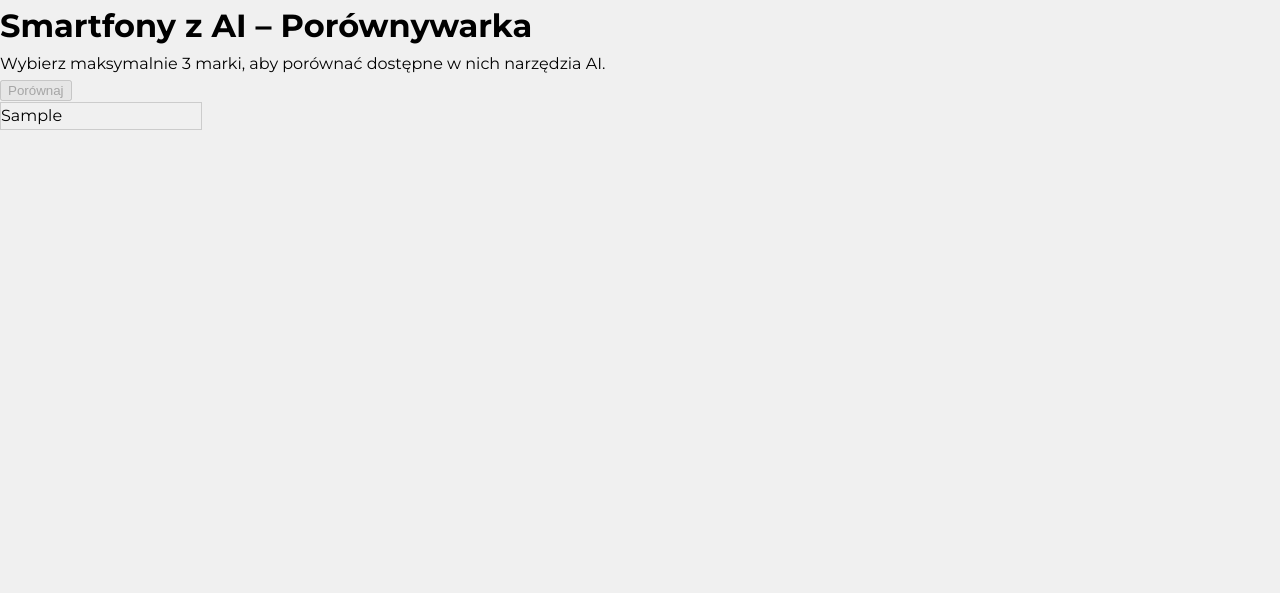
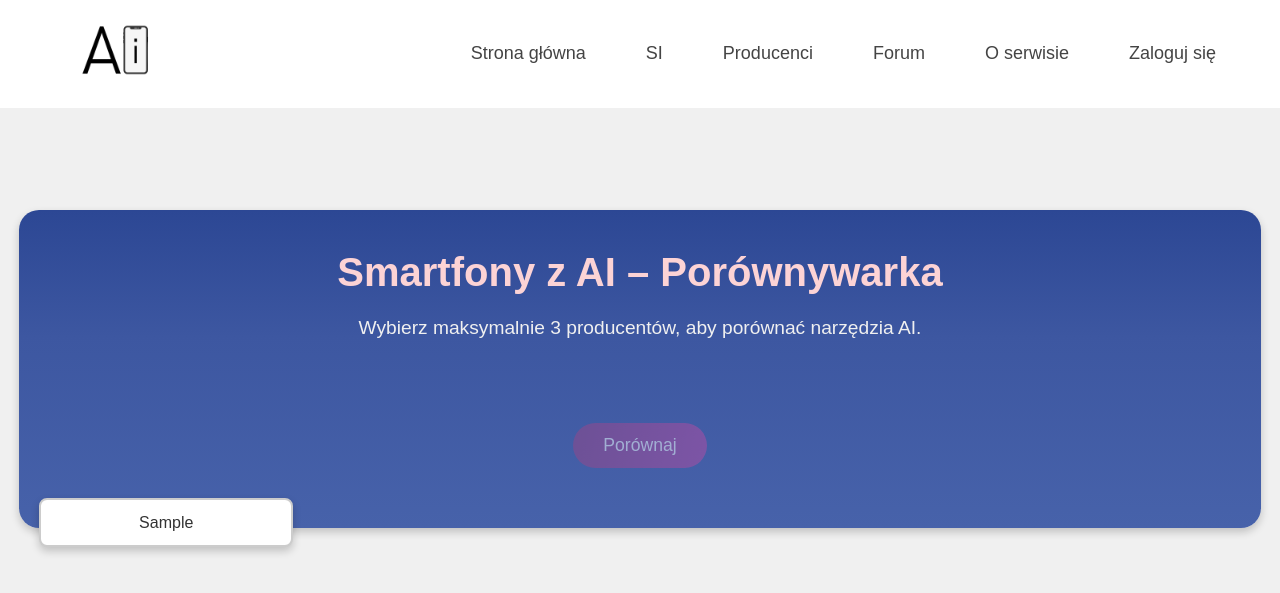
Before and after one commit to maksimus209/praca_licencjacka, a PHP site: page /comparison.php in a window 1280 px wide. Shown: the top 593 px of the page. Run offline with PHP 8.4, Linux system fonts and the light colour scheme; tables that the repository leaves empty or names only in its code hold one stand-in row (values such as "Sample post").

Commit message:
zmieniony widok porównywarki

```diff
--- a/comparison.php
+++ b/comparison.php
@@ -1,44 +1,33 @@
 <?php
-require_once 'autoryzacja.php'; // plik łączący z bazą danych
+require_once 'autoryzacja.php'; // łączy z bazą ($conn)
 
-// 1) Pobierz wszystkie marki z bazy
-$sql = "SELECT idProducent, nazwa FROM AI_Tools ORDER BY nazwa";
-$result = $conn->query($sql);
-$brands = [];
-while($row = $result->fetch_assoc()) {
-    $brands[$row['idProducent']] = $row['nazwa'];
+// [1] POBRANIE LISTY PRODUCENTÓW / MODELI (opcjonalnie)
+$sql = "SELECT idProducent, nazwa FROM Phones ORDER BY nazwa ASC";
+$res = $conn->query($sql);
+$phones = [];
+while ($row = $res->fetch_assoc()) {
+    $phones[$row['idProducent']] = $row['nazwa'];
 }
 
-// 2) Obsługa formularza – gdy klikamy „Porównaj”
-$selectedBrands = []; // przechowa idProducent dla wybranych marek
-$comparisonTable = null; // ewentualnie zmienna do przechowywania danych AI
-
+// [2] Sprawdzamy, czy wysłano zapytanie o porównanie
+$selectedIDs = []; // przechowa idProducent
 if ($_SERVER['REQUEST_METHOD'] === 'POST' && isset($_POST['compare'])) {
-    // Wybrane marki, np. brand1, brand2, brand3
-    $selectedBrands = array_filter([
+    // w formie JSON lub w formie hidden inputów: brand1, brand2, brand3
+    $selectedIDs = array_filter([
         $_POST['brand1'] ?? null,
         $_POST['brand2'] ?? null,
         $_POST['brand3'] ?? null
     ]);
 
-    // Maksymalnie 3 marki, conajmniej 2
-    if (count($selectedBrands) >= 2) {
-        // Pobierz nazwy narzędzi z AI_Tools
-        // (Załóżmy, że mamy w bazie kolumny asystentGłosowy, analizaDanych itd.)
-        // lub dynamicznie z innej tabeli Tools -> przerabiamy do wyświetlenia.
-
-        // Tworzymy dynamiczne zapytanie
-        // Zakładamy, że w AI_Tools mamy 1 rekord = 1 producent, kolumny to narzędzia
-        $inClause = implode(',', array_map('intval', $selectedBrands));
+    // jeśli >= 2, tworzymy zapytanie
+    if (count($selectedIDs) >= 2) {
+        $inClause = implode(',', array_map('intval', $selectedIDs));
         $sqlAi = "SELECT * FROM AI_Tools WHERE idProducent IN ($inClause)";
-        $resultAi = $conn->query($sqlAi);
-        $rowsAi = [];
-        while($rowAi = $resultAi->fetch_assoc()) {
-            $rowsAi[$rowAi['idProducent']] = $rowAi;
+        $rAi = $conn->query($sqlAi);
+        $aiRows = [];
+        while ($a = $rAi->fetch_assoc()) {
+            $aiRows[$a['idProducent']] = $a;
         }
-        // $rowsAi będzie tablicą [idProducent => [nazwa => ..., asystentGłosowy => ..., ...]]
-
-        $comparisonTable = $rowsAi;
     }
 }
 
@@ -47,59 +36,72 @@ if ($_SERVER['REQUEST_METHOD'] === 'POST' && isset($_POST['compare'])) {
 <html lang="pl">
 <head>
     <meta charset="UTF-8">
-    <title>Porównywarka smartfonów z AI</title>
+    <title>Porównywarka AI w smartfonach</title>
     <link rel="stylesheet" href="css/main.css">
     <link rel="stylesheet" href="css/comparison.css">
-    <link rel="preconnect" href="https://fonts.gstatic.com" crossorigin>
-    <link href="https://fonts.googleapis.com/css2?family=Roboto:wght@400;700&family=Montserrat:wght@400;700&display=swap" rel="stylesheet">
-
 </head>
 <body>
+<header class="header">
+    <div class="container">
+        <a href="strona_glowna.html"><img src="photos_licencjat/logo.png" alt="Logo Ai"></a>
+        <nav class="nav">
+            <ul>
+                <li><a href="strona_glowna.html">Strona główna</a></li>
+                <li><a href="si.html">SI</a></li>
+                <li><a href="producent.html">Producenci</a></li>
+                <li><a href="">Forum</a></li>
+                <li><a href="serwis.html">O serwisie</a></li>
+                <li><a href="">Zaloguj się</a></li>
+            </ul>
+        </nav>
+    </div>
+</header>
+<section class="comparison">
+<div class="compare-container">
+    <h1>Smartfony z AI – Porównywarka</h1>
+    <p>Wybierz maksymalnie 3 producentów, aby porównać narzędzia AI.</p>
 
-<h1>Smartfony z AI – Porównywarka</h1>
-<p>Wybierz maksymalnie 3 marki, aby porównać dostępne w nich narzędzia AI.</p>
-
-<form method="POST" action="">
-    <!-- Pola ukryte / inputy, w których będziemy zapisywać wybór z JavaScript -->
+    <!-- Sekcja: Wybór producentów -->
+    <form method="POST" class="compare-form">
+        <!-- inputy hidden -->
         <input type="hidden" name="brand1" id="brand1" />
         <input type="hidden" name="brand2" id="brand2" />
         <input type="hidden" name="brand3" id="brand3" />
 
-    <!-- Przycisk Porównaj (pojawia się, gdy co najmniej 2 brandy są wybrane) -->
-    <button type="submit" name="compare" id="compareBtn" disabled>Porównaj</button>
+        <div id="chosenList" class="chosen-list">
+            <!-- tu wyświetlimy nazwy wybranych producentów -->
+        </div>
+
+        <button type="submit" name="compare" id="compareBtn" class="compare-btn" disabled>Porównaj</button>
     </form>
 
-<!-- Tutaj lista marek / dropdown / okienko z JS -->
-<div id="brandDropdown" style="border:1px solid #ccc; width:200px; display:none;">
+    <!-- Dropdown z listą producentów (początkowo ukryty) -->
+    <div id="brandDropdown" class="brand-dropdown">
         <ul>
-        <?php foreach($brands as $id => $nazwa): ?>
-            <li data-id="<?= $id; ?>"><?= $nazwa; ?></li>
+            <?php foreach ($phones as $pid => $pname): ?>
+                <li data-id="<?= $pid; ?>"><?= $pname; ?></li>
             <?php endforeach; ?>
         </ul>
     </div>
 
-<!-- Sekcja z wynikami porównania -->
-<?php if ($comparisonTable): ?>
+    <!-- Gdy POST z co najmniej 2 brandami -->
+    <?php if (!empty($selectedIDs) && count($selectedIDs)>=2): ?>
         <h2>Wyniki porównania</h2>
-    <table border="1" cellpadding="5" cellspacing="0">
+        <table class="comparison-table">
             <tr>
                 <th>Narzędzie AI</th>
-            <!-- Nagłówki dla wybranych marek -->
-            <?php foreach($selectedBrands as $bid): ?>
-                <th><?= $brands[$bid]; ?></th>
+                <?php foreach($selectedIDs as $bid): ?>
+                    <th><?= $phones[$bid] ?? '???'; ?></th>
                 <?php endforeach; ?>
             </tr>
-
             <?php
-        // Tutaj statycznie wymieniamy nazwy kolumn np. asystentGłosowy, analizaDanych...
-        $toolsList = ['asystentGłosowy','analizaDanych','wspomaganieMultim','edycjaTresc','edycjaMultim','generowanieTresc','generowanieMultim','tlumacz','chatboty'];
-
+            // załóżmy, że nazwy kolumn w AI_Tools:
+            $toolsList = ['asystentGłosowy','anlizaDanych','wspomaganieMultim','edycjaTresc','edycjaMultim','generowanieTresc','generowanieMultim','tlumacz','chatbot'];
             foreach($toolsList as $tool) {
                 echo "<tr>";
                 echo "<td>$tool</td>";
-            foreach($selectedBrands as $bid) {
-                // Czy w kolumnie jest "Tak", "Nie", "Specyficzne" etc.
-                $val = isset($comparisonTable[$bid][$tool]) ? $comparisonTable[$bid][$tool] : '';
+                foreach($selectedIDs as $bid) {
+                    $val = $aiRows[$bid][$tool] ?? '';
                     echo "<td>$val</td>";
                 }
                 echo "</tr>";
@@ -107,40 +109,9 @@ if ($_SERVER['REQUEST_METHOD'] === 'POST' && isset($_POST['compare'])) {
             ?>
         </table>
     <?php endif; ?>
+</div>
+</section>
 
-<script>
-    // Pseudokod - po kliknięciu w "Wybierz markę..." otwieramy listę marek
-    // Gdy user kliknie na markę, wypełniamy kolejne wolne input brand1/brand2/brand3
-    // Gdy min. 2 brandy, włączamy compareBtn
-
-    // Prosty przykład:
-    const brandInputs = ['brand1','brand2','brand3'];
-    let brandIndex = 0; // wskaźnik kolejnego brandu
-
-    document.getElementById('brandDropdown').style.display = 'block'; // np. testowo
-
-    // Przycisk compare
-    const compareBtn = document.getElementById('compareBtn');
-    const lis = document.querySelectorAll('#brandDropdown ul li');
-
-    lis.forEach(li => {
-        li.addEventListener('click', () => {
-            if (brandIndex < 3) {
-                // Ustawiamy w brandX
-                let hiddenInput = document.getElementById(brandInputs[brandIndex]);
-                hiddenInput.value = li.dataset.id;
-
-                brandIndex++;
-                li.style.display = 'none'; // ukryj wybraną markę (by nie wybierać jej jeszcze raz)
-
-                // Jeśli brandIndex >= 2 => włącz compareBtn
-                if (brandIndex >= 2) {
-                    compareBtn.disabled = false;
-                }
-            }
-        });
-    });
-</script>
-
+<script src="js/compare.js"></script>
 </body>
 </html>
--- a/css/comparison.css
+++ b/css/comparison.css
@@ -1,25 +1,181 @@
-/* Kontener główny porównywarki */
+.comparison{
+    text-align: center;
+    margin-top: 8%;
+}
+
 .compare-container {
-    width: 90%;
-    max-width: 1200px;
-    margin: 40px auto;
-    font-family: 'Montserrat', sans-serif;
-    background: #fff;
-    border-radius: 10px;
-    box-shadow: 0 4px 8px rgba(0,0,0,0.1);
-    padding: 20px;
+    width: 97%;
+    max-width: 1500px;
+    margin: 50px auto;
+    border-radius: 20px;
+    box-shadow: 0 4px 8px rgba(0, 0, 0, 0.2);
+
+    /* Gradient w stylu .introduction-box, ale w chłodniejszych barwach */
+    background: linear-gradient(
+            to bottom,
+            #2c4794 0%,
+            #3d57a1 40%,
+            #4762aa 100%
+    );
+    padding: 30px 20px;
+    box-sizing: border-box;
+    color: #f0f0f0; /* Jasny tekst */
+    text-align: center; /* Centruj ogólnie */
+    overflow-x: auto;
 }
 
 .compare-container h1 {
     font-size: 2.5rem;
     margin-bottom: 10px;
-    color: #984688; /* nawiązanie do fioletów z gradientu w strona_glowna.css */
+    color: #fcd3d5;
+}
+
+.compare-container p {
+    font-size: 1.2rem;
+    margin-bottom: 20px;
+    max-width: 800px;
+    margin-left: auto;
+    margin-right: auto;
+    line-height: 1.5;
+}
+
+.compare-form {
+    display: flex;
+    flex-direction: column;
+    align-items: center;
+    gap: 10px;
+    margin-bottom: 30px;
+}
+
+#compareBtn {
+    font-size: 1.1rem;
+    padding: 12px 30px;
+    border-radius: 30px;
+    border: none;
+    background: linear-gradient(
+            90deg,
+            #984688 0%,
+            #b64da6 100%
+    );
+    color: #fff;
+    cursor: pointer;
+    transition: background 0.3s ease;
+    outline: none;
+    margin-top: 10px;
+}
+
+#compareBtn:disabled {
+    opacity: 0.5;
+    cursor: not-allowed;
+}
+
+#compareBtn:hover:not(:disabled) {
+    background: linear-gradient(
+            90deg,
+            #984688 10%,
+            #c659b5 90%
+    );
+}
+
+.chosen-list {
+    display: flex;
+    flex-wrap: wrap;
+    gap: 10px;
+    justify-content: center;
+    margin: 20px 0;
+}
+
+.chosen-item {
+    background: #fff;
+    color: #333;
+    border: 2px solid #ccc;
+    border-radius: 20px;
+    padding: 5px 15px;
+    font-size: 1rem;
+    display: inline-flex;
+    align-items: center;
+    transition: transform 0.2s ease;
+}
+
+.chosen-item:hover {
+    transform: scale(1.05);
+}
+
+.chosen-item button {
+    background: transparent;
+    border: none;
+    color: #984688;
+    font-weight: bold;
+    margin-left: 10px;
+    cursor: pointer;
+}
+
+.brand-dropdown {
+    position: absolute;
+    width: 250px;
+    max-height: 300px;
+    overflow-y: auto;
+    background: #fff;
+    border: 2px solid #ccc;
+    border-radius: 8px;
+    display: none;
+    box-shadow: 0 4px 8px rgba(0,0,0,0.2);
+    z-index: 9999;
+}
+
+.brand-dropdown ul {
+    margin: 0;
+    padding: 0;
+    list-style: none;
+}
+
+.brand-dropdown li {
+    padding: 10px;
+    font-size: 1rem;
+    color: #333;
+    cursor: pointer;
+    transition: background 0.2s ease;
+}
+
+.brand-dropdown li:hover {
+    background: #f7f7f7;
+}
+
+.comparison-table {
+    width: 100%;
+    margin: 20px auto 0 auto;
+    border-collapse: collapse;
+    box-shadow: 0 2px 6px rgba(0,0,0,0.1);
+    background: #fff; /* Tło białe wewnątrz */
+    border-radius: 10px;
+    overflow: hidden; /* by obciąć rogi */
+}
+
+.comparison-table th {
+    background: linear-gradient(
+            to bottom,
+            #b1b8d2 0%,
+            #b3bad6 40%,
+            #acbed6 100%
+    );
+    color: #333;
+    border: 1px solid #ddd;
+    padding: 12px;
+    font-weight: 700;
     text-align: center;
 }
 
-.compare-container p {
-    font-size: 1.1rem;
-    color: #444;
-    margin-bottom: 20px;
+.comparison-table td {
+    border: 1px solid #ddd;
+    padding: 12px;
     text-align: center;
+    color: #333;
 }
+
+.comparison-table tr:nth-of-type(even) {
+    background-color: #fafafa;
+}
+
+.comparison-table tr:hover td {
+    background-color: #f2f2f2;
+}
```
Also changed, not shown: js/compare.js (added, +87 -0 lines). Lines whose indentation alone changed are shown as unchanged.
